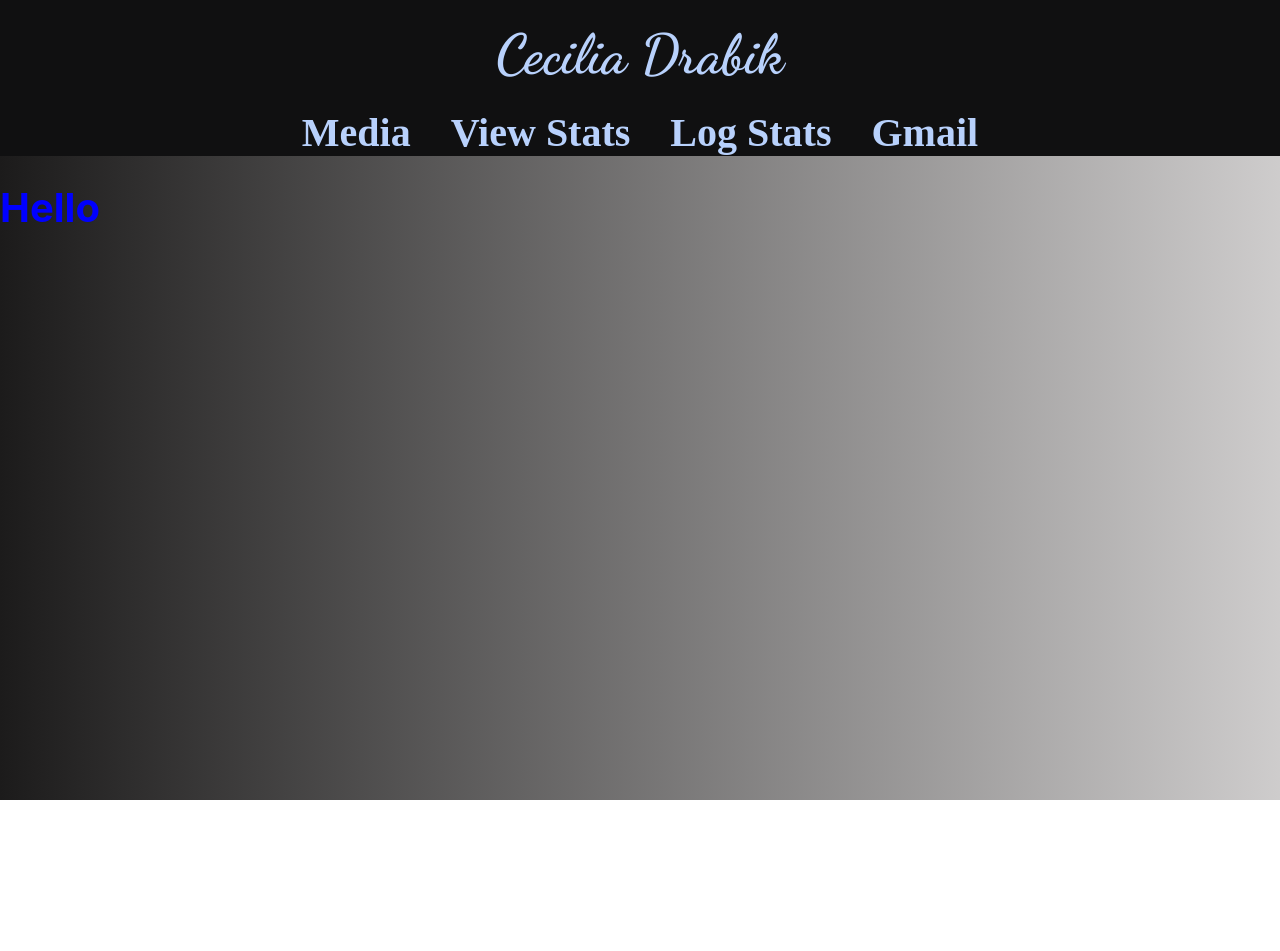
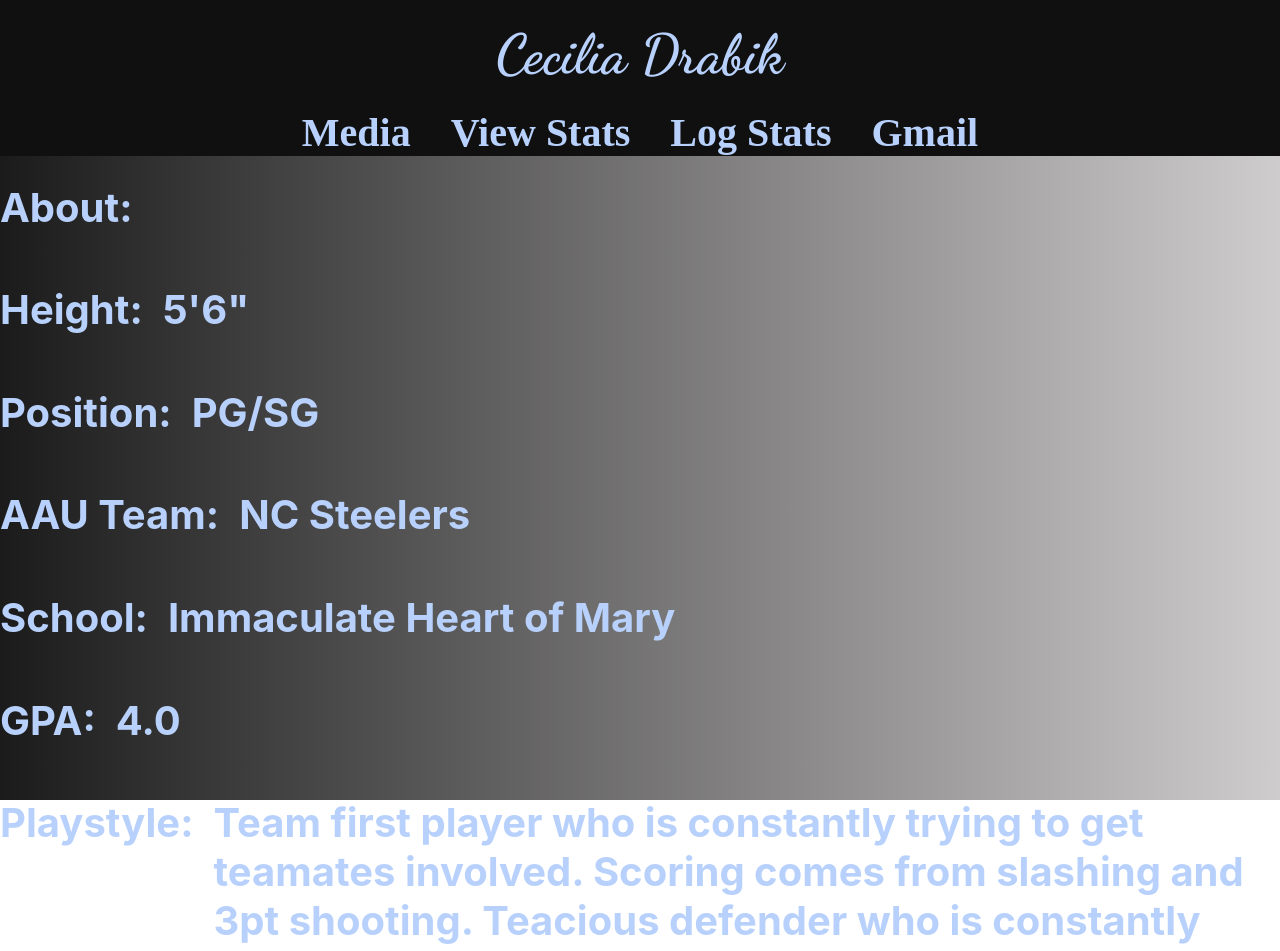
Before and after one commit to mkdrabik/Ciels_Stats, a React (Create React App) app: page /about in a window 1280 px wide. Shown: the top 951 px of the page. Before the commit the page ends 800 px from the top, so only its background shows below. Built offline with nearby package versions, Linux system fonts and the light colour scheme; the HTML template or start-up script is replaced by a standard one; a web font is replaced by a local one.

Commit message:
about section done

```diff
--- a/src/pages/About.js
+++ b/src/pages/About.js
@@ -4,9 +4,38 @@ import Header from "../components/Header";
 function About() {
   return (
     <body className="bg2">
-      <div>
-        <Header />
-        <h1 className="ab">Hello</h1>
+      <Header />
+      <h1 className="ab1">About: </h1>
+      <div className="hori">
+        <h1 className="ab1">Height:</h1>
+        <h1 className="ab"> 5'6"</h1>
+      </div>
+
+      <div className="hori">
+        <h1 className="ab1">Position: </h1>
+        <h1 className="ab"> PG/SG</h1>
+      </div>
+      <div className="hori">
+        <h1 className="ab1">AAU Team: </h1>
+        <h1 className="ab"> NC Steelers</h1>
+      </div>
+      <div className="hori">
+        <h1 className="ab1">School: </h1>
+        <h1 className="ab"> Immaculate Heart of Mary</h1>
+      </div>
+      <div className="hori">
+        <h1 className="ab1">GPA: </h1>
+        <h1 className="ab"> 4.0</h1>
+      </div>
+      <div className="hori">
+        <h1 className="ab1"> Playstyle: </h1>
+        <h1 className="ab">
+          {" "}
+          Team first player who is constantly trying to get teamates involved.
+          Scoring comes from slashing and 3pt shooting. Teacious defender who is
+          constantly picking the pocket of her opponents and chasing after ever
+          loose ball.
+        </h1>
       </div>
     </body>
   );
--- a/src/pages/Media.js
+++ b/src/pages/Media.js
@@ -7,7 +7,7 @@ function Media() {
     <body className="abg">
       <Header />
       <div>
-        <h1>Pictures/Video</h1>
+        <h1 className="ab">Pictures/Video</h1>
         <iframe
           src="https://www.facebook.com/plugins/video.php?height=476&href=https%3A%2F%2Fwww.facebook.com%2Fsarahzak32%2Fvideos%2F1661735077686269%2F&show_text=false&width=267&t=0"
           width="267"
--- a/src/pages/css/About.css
+++ b/src/pages/css/About.css
@@ -4,12 +4,27 @@
     rgb(28, 27, 27) 0%,
     rgba(60, 53, 53, 0.25) 100%
   );
-  height: 100vh;
+  height: 1200px;
+}
+
+.hori {
+  display: flex;
+  flex-direction: row;
 }
 
 .ab {
   font-size: 40px;
-  color: blue;
+  color: rgb(184, 209, 252);
+  animation: fade 1s ease-in 1s;
+  pointer-events: none;
+  font-weight: lighter;
+}
+.ab1 {
+  font-size: 40px;
+  color: rgb(184, 209, 252);
+  animation: fade 1s ease-in 1s;
+  pointer-events: none;
+  padding-right: 20px;
   animation: fade 1s ease-in 1s;
   pointer-events: none;
 }
--- a/src/pages/css/Account.css
+++ b/src/pages/css/Account.css
@@ -35,3 +35,10 @@
   background: white;
   color: rgb(72, 217, 94);
 }
+
+.ab {
+  font-size: 40px;
+  color: rgb(184, 209, 252);
+  pointer-events: none;
+  font-weight: bold;
+}
```
